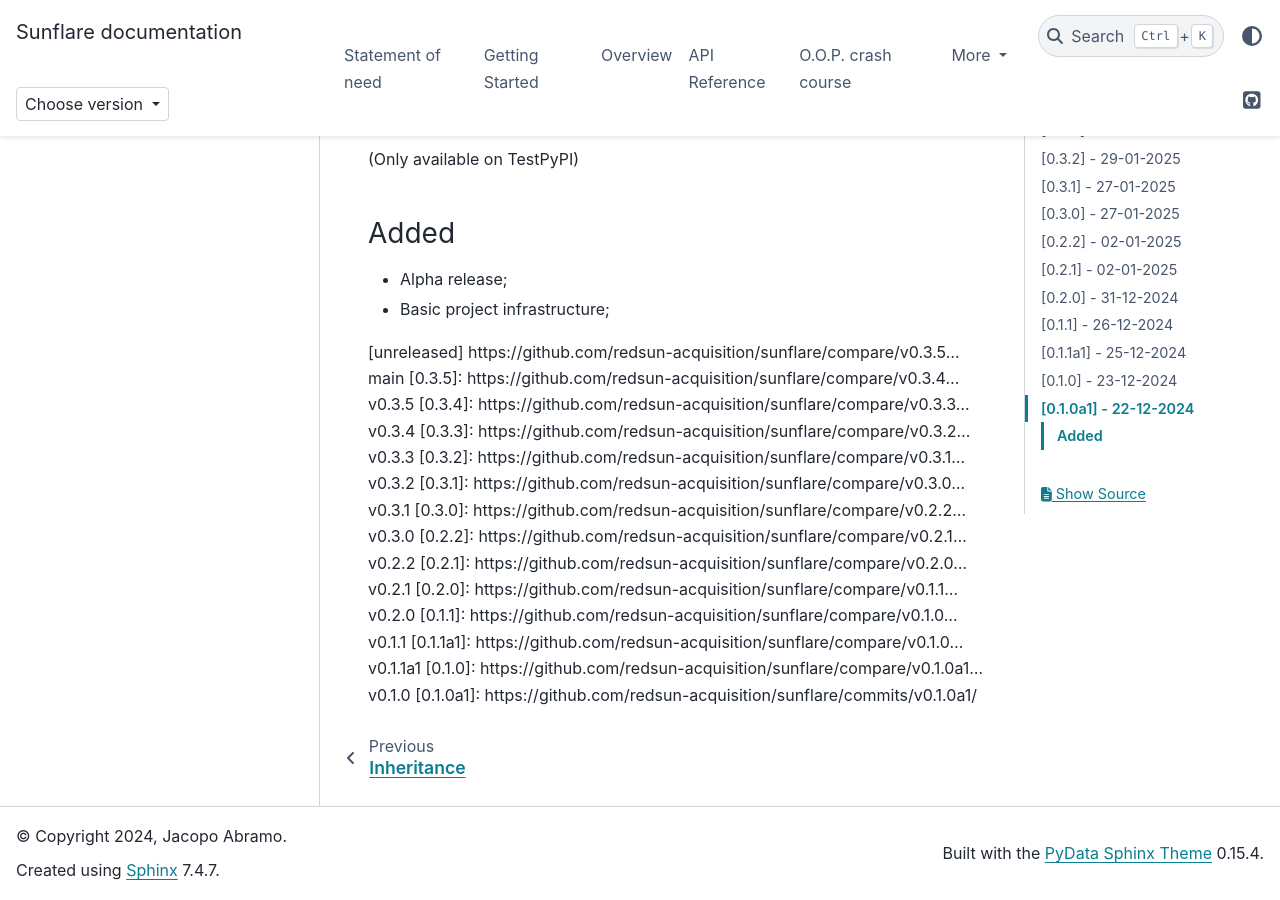
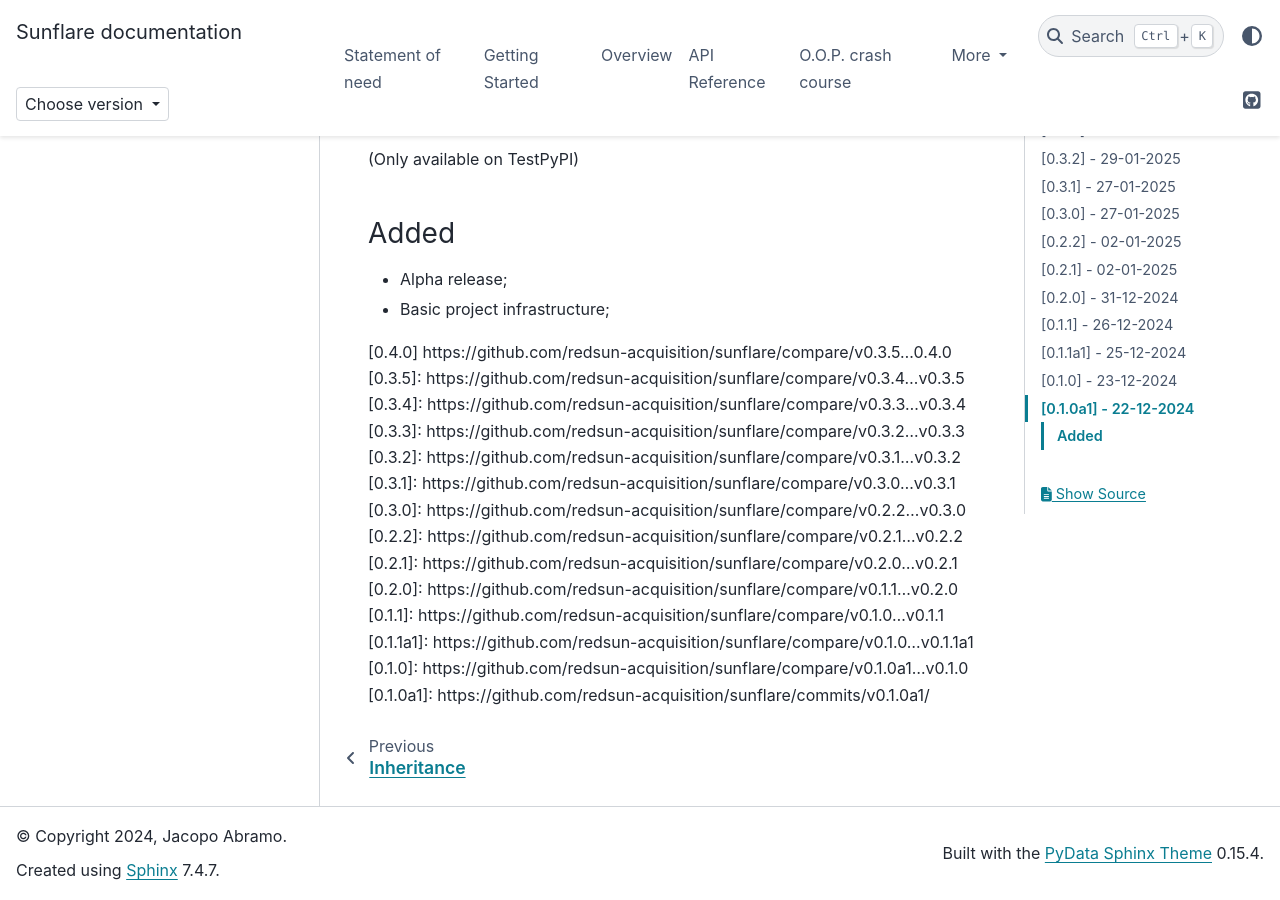
Before and after one commit to redsun-acquisition/sunflare, a Sphinx documentation site: the page built from docs/changelog.md, in a window 1280 px wide and 900 px high, scrolled down 5288 px. Built offline with Sphinx 7.4.7 and the PyData theme 0.15.4, drawn with Linux system fonts in a browser that asks for light colours; some of the changed text lies outside the part shown.

Commit message:
Prepare for 0.4.0

```diff
--- a/docs/changelog.md
+++ b/docs/changelog.md
@@ -7,7 +7,7 @@
 
 Dates are specified in the format `DD-MM-YYYY`.
 
-## [unreleased]
+## [0.4.0] - 22-02-2025
 
 ### Added
 
@@ -160,7 +160,7 @@
 - Alpha release;
 - Basic project infrastructure;
 
-[unreleased] https://github.com/redsun-acquisition/sunflare/compare/v0.3.5...main
+[0.4.0] https://github.com/redsun-acquisition/sunflare/compare/v0.3.5...0.4.0
 [0.3.5]: https://github.com/redsun-acquisition/sunflare/compare/v0.3.4...v0.3.5
 [0.3.4]: https://github.com/redsun-acquisition/sunflare/compare/v0.3.3...v0.3.4
 [0.3.3]: https://github.com/redsun-acquisition/sunflare/compare/v0.3.2...v0.3.3
```
Also changed, not shown: docs/_static/switcher.json (+7 -2 lines).
